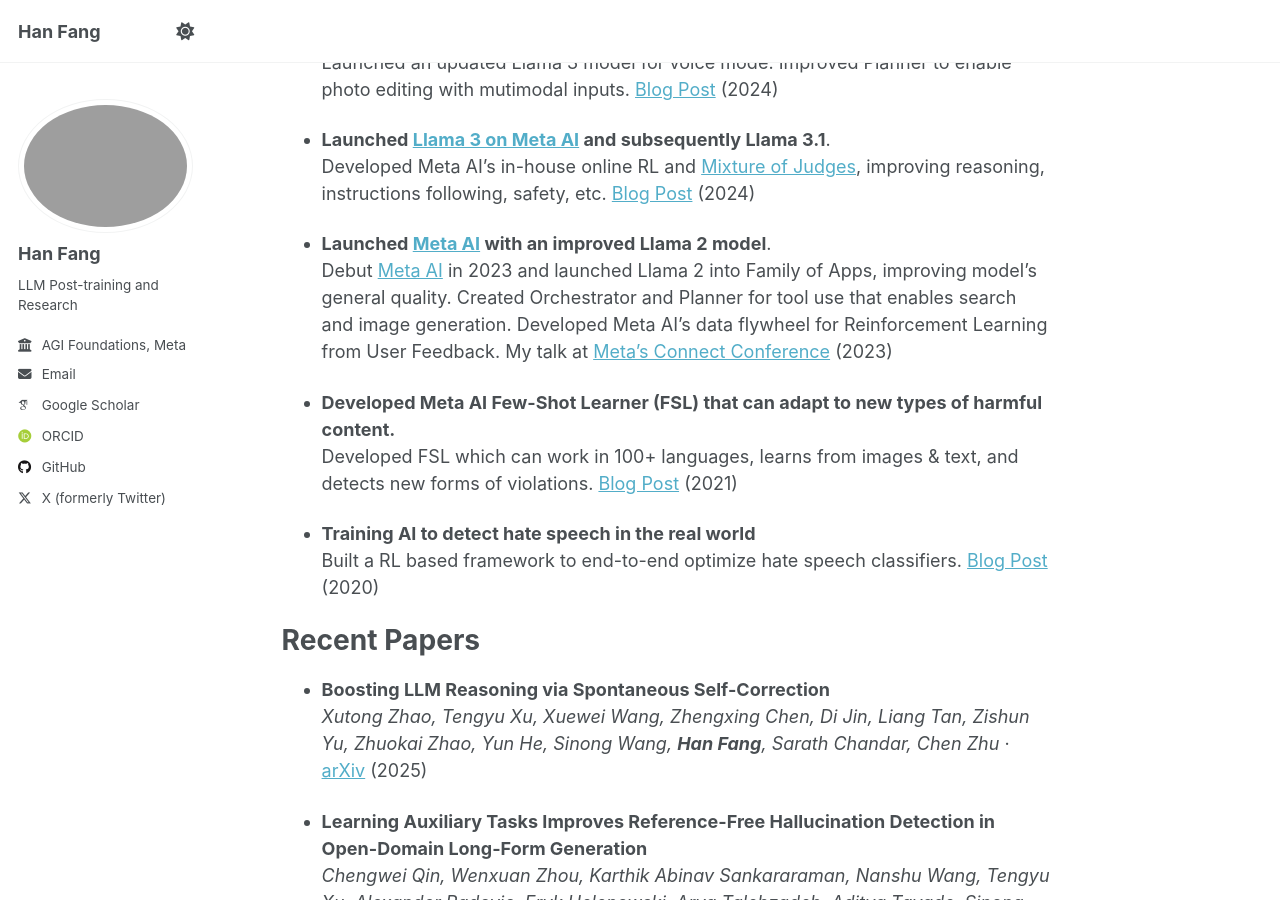
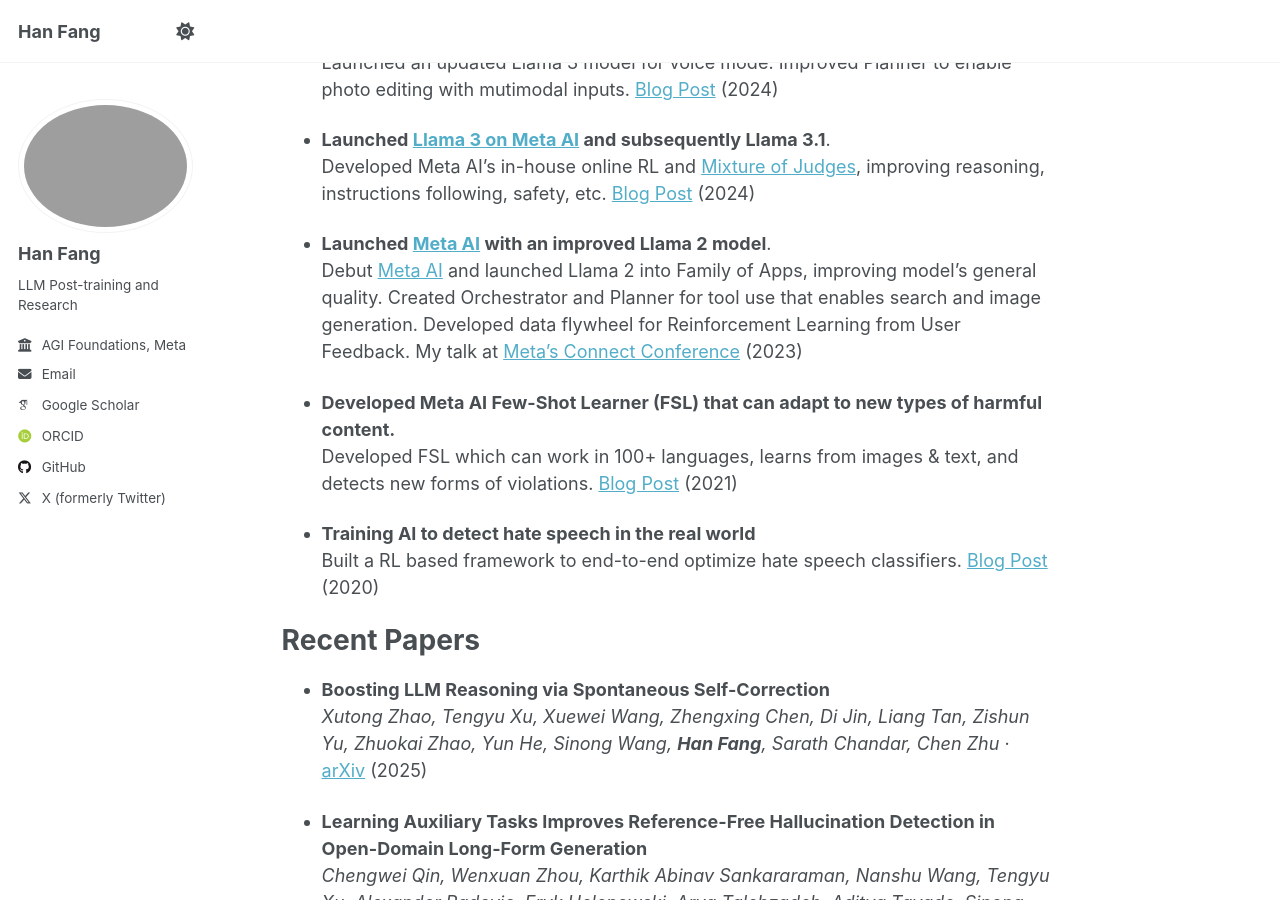
Before and after one commit to hanfang/hanfang.github.io, a Jekyll site: the page built from _pages/about.md, in a window 1280 px wide and 900 px high, scrolled down 643 px. Built offline with Jekyll 4.4.1, drawn with Linux system fonts in a browser that asks for light colours; some web fonts are replaced.

Commit message:
Update about.md

```diff
--- a/_pages/about.md
+++ b/_pages/about.md
@@ -27,7 +27,7 @@
   Developed Meta AI’s in-house online RL and [Mixture of Judges](https://arxiv.org/abs/2409.20370), improving reasoning, instructions following, safety, etc. [Blog Post](https://ai.meta.com/blog/meta-llama-3-1/) (2024)
 
 * **Launched [Meta AI](https://www.meta.ai/) with an improved Llama 2 model**.
-  Debut [Meta AI](https://about.fb.com/news/2023/09/introducing-ai-powered-assistants-characters-and-creative-tools/) in 2023 and launched Llama 2 into Family of Apps, improving model’s general quality. Created  Orchestrator and Planner for tool use that enables search and image generation. Developed Meta AI's data flywheel for Reinforcement Learning from User Feedback. My talk at [Meta's Connect Conference](https://developers.facebook.com/videos/2023/building-metas-next-generation-ai-product-experiences-with-llama/) (2023)
+  Debut [Meta AI](https://about.fb.com/news/2023/09/introducing-ai-powered-assistants-characters-and-creative-tools/) and launched Llama 2 into Family of Apps, improving model’s general quality. Created  Orchestrator and Planner for tool use that enables search and image generation. Developed data flywheel for Reinforcement Learning from User Feedback. My talk at [Meta's Connect Conference](https://developers.facebook.com/videos/2023/building-metas-next-generation-ai-product-experiences-with-llama/) (2023)
 
 * **Developed Meta AI Few-Shot Learner (FSL) that can adapt to new types of harmful content.**
   Developed FSL which can work in 100+ languages, learns from images & text, and detects new forms of violations. [Blog Post](https://ai.meta.com/blog/harmful-content-can-evolve-quickly-our-new-ai-system-adapts-to-tackle-it/) (2021)
```
